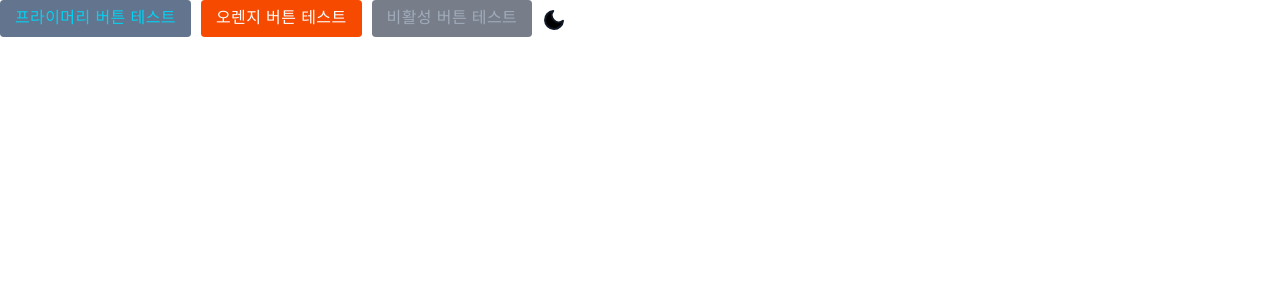
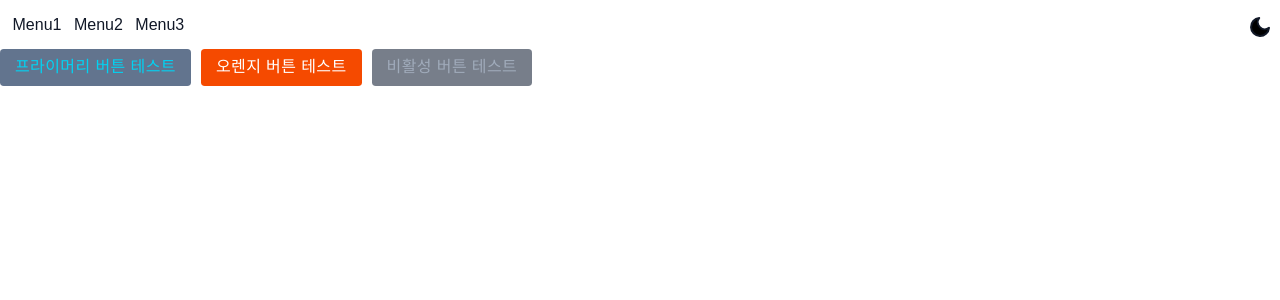
Before and after one commit to isaackd331/er-route-simulator, a Next.js app: page / in a window 1280 px wide. Shown: the top 300 px of the page. Built offline with nearby package versions, Linux system fonts and the light colour scheme.

Commit message:
Header 컴포넌트 생성 및 Loot Layout에 배치

```diff
--- a/app/layout.tsx
+++ b/app/layout.tsx
@@ -1,6 +1,7 @@
 import "./globals.css";
 import type { Metadata } from "next";
 
+import Header from "@/components/header/Header";
 import Providers from "@/components/common/Providers";
 import GlobalModalContainer from "@/components/common/modals/GlobalModalContainer";
 
@@ -19,7 +20,10 @@ export default function RootLayout({
     <html lang="ko" className={`h-full antialiased`} suppressHydrationWarning>
       <body className="min-h-full relative">
         <Providers>
-          <div>{children}</div>
+          <Header />
+
+          <main>{children}</main>
+
           <GlobalModalContainer />
           <div id="modalPortal" />
         </Providers>
--- a/app/page.tsx
+++ b/app/page.tsx
@@ -1,7 +1,7 @@
 "use client";
 
 import Button from "@/components/common/Button";
-import ToggleDarkBtn from "@/components/headers/ToggleDarkBtn";
+import ToggleDarkBtn from "@/components/header/ToggleDarkBtn";
 
 import { useModalStore } from "@/zustand/useModalStore";
 
@@ -43,7 +43,6 @@ const Index = () => {
               console.log("반응이 되면 곤란");
             }}
           />
-          <ToggleDarkBtn />
         </div>
       </div>
     </>
--- /dev/null
+++ b/components/header/Header.tsx
@@ -0,0 +1,18 @@
+import Link from "next/link";
+
+import ToggleDarkBtn from "./ToggleDarkBtn";
+
+const Header = () => {
+  return (
+    <header className="flex justify-between items-center p-5">
+      <nav className="flex items-center gap-5 text-[1.6rem]">
+        <Link href="/menu1">Menu1</Link>
+        <Link href="/menu2">Menu2</Link>
+        <Link href="/menu3">Menu3</Link>
+      </nav>
+      <ToggleDarkBtn />
+    </header>
+  );
+};
+
+export default Header;
```
Also changed, not shown: components/header/ToggleDarkBtn.tsx (renamed from components/headers/ToggleDarkBtn.tsx).
